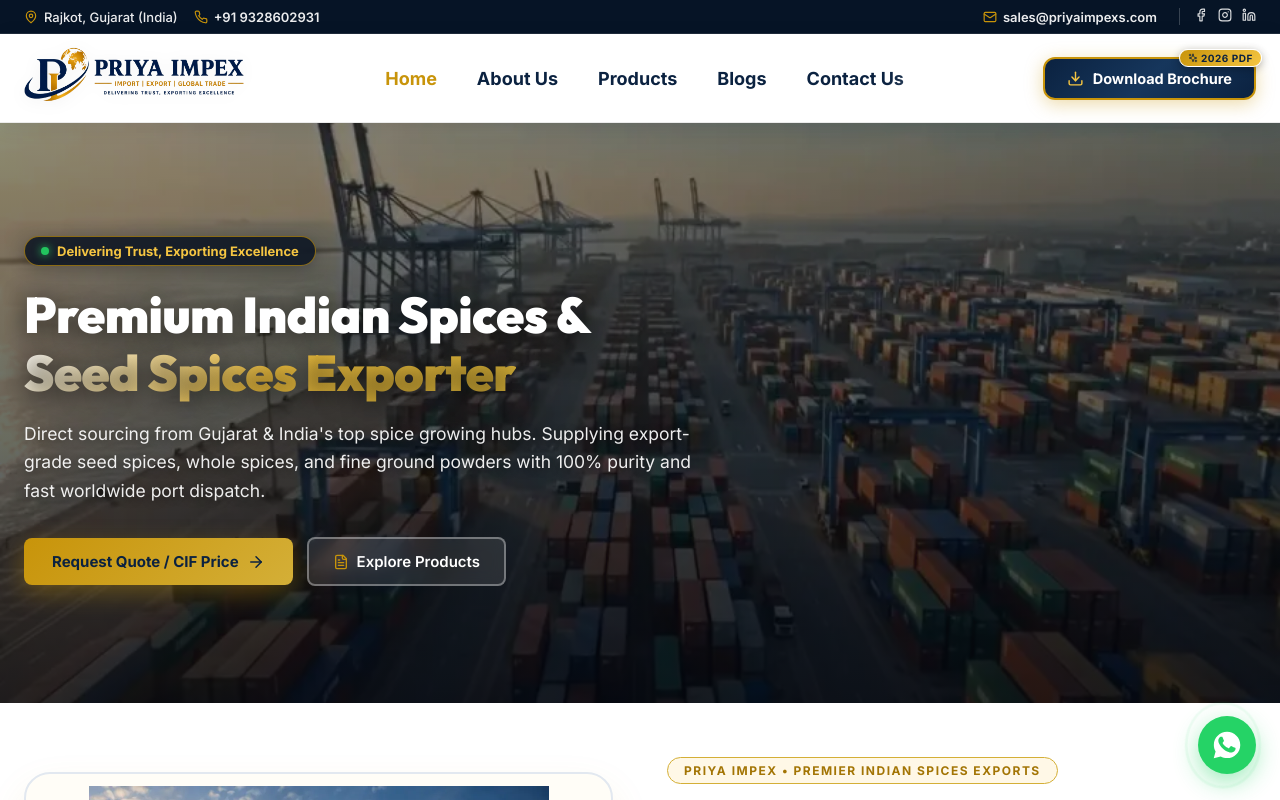
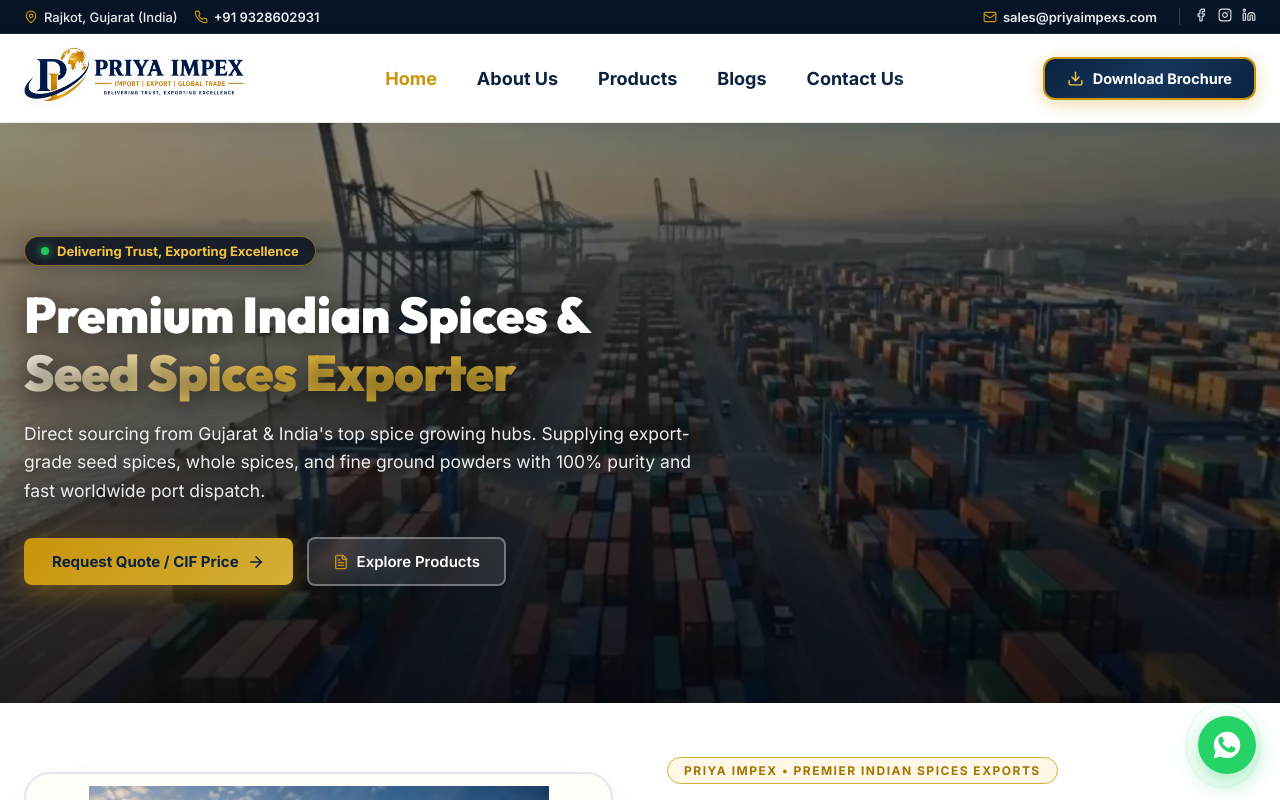
Before and after one commit to workshreeraminfotech-ux/priya-impex, a React (Vite) app: page / in a window 1280 px wide. Shown: the top 800 px of the page. Built offline with nearby package versions, Linux system fonts and the light colour scheme; a web font is replaced by a local one.

Commit message:
fix: remove 2026 PDF badge from Download Brochure button

```diff
--- a/src/components/BrochureModal.jsx
+++ b/src/components/BrochureModal.jsx
@@ -107,7 +107,7 @@ export default function BrochureModal({ isOpen, onClose }) {
               marginBottom: '14px'
             }}>
               <FileText size={13} />
-              <span>Official 2026 Export Catalog</span>
+              <span>Official Export Catalog</span>
             </div>
 
             <h3 style={{
--- a/src/components/Navbar.jsx
+++ b/src/components/Navbar.jsx
@@ -103,15 +103,12 @@ export default function Navbar({ activePage, onNavigate, onOpenBrochure }) {
 
             {/* Actions: CTA + Mobile Toggle */}
             <div style={{ display: 'flex', alignItems: 'center', gap: '18px' }}>
-              <div style={{ position: 'relative' }} className="d-none-mobile">
+              <div className="d-none-mobile">
                 <button
                   className="btn-brochure-highlight"
                   onClick={handleDownloadBrochure}
-                  title="Download Priya Impex Official Export Brochure (PDF)"
+                  title="Download Priya Impex Official Export Brochure"
                 >
-                  <span className="brochure-badge">
-                    <Sparkles size={10} /> 2026 PDF
-                  </span>
                   <Download size={17} style={{ color: '#F5C542' }} />
                   <span>Download Brochure</span>
                 </button>
@@ -171,15 +168,12 @@ export default function Navbar({ activePage, onNavigate, onOpenBrochure }) {
                 </div>
               </div>
 
-              <div style={{ marginTop: '22px', position: 'relative' }}>
+              <div style={{ marginTop: '20px' }}>
                 <button
                   className="btn-brochure-highlight"
                   onClick={handleDownloadBrochure}
                   style={{ width: '100%', justifyContent: 'center', padding: '13px 20px !important' }}
                 >
-                  <span className="brochure-badge" style={{ top: '-10px', right: '14px' }}>
-                    <Sparkles size={10} /> 2026 PDF
-                  </span>
                   <Download size={18} style={{ color: '#F5C542' }} />
                   <span>Download Brochure</span>
                 </button>
```
